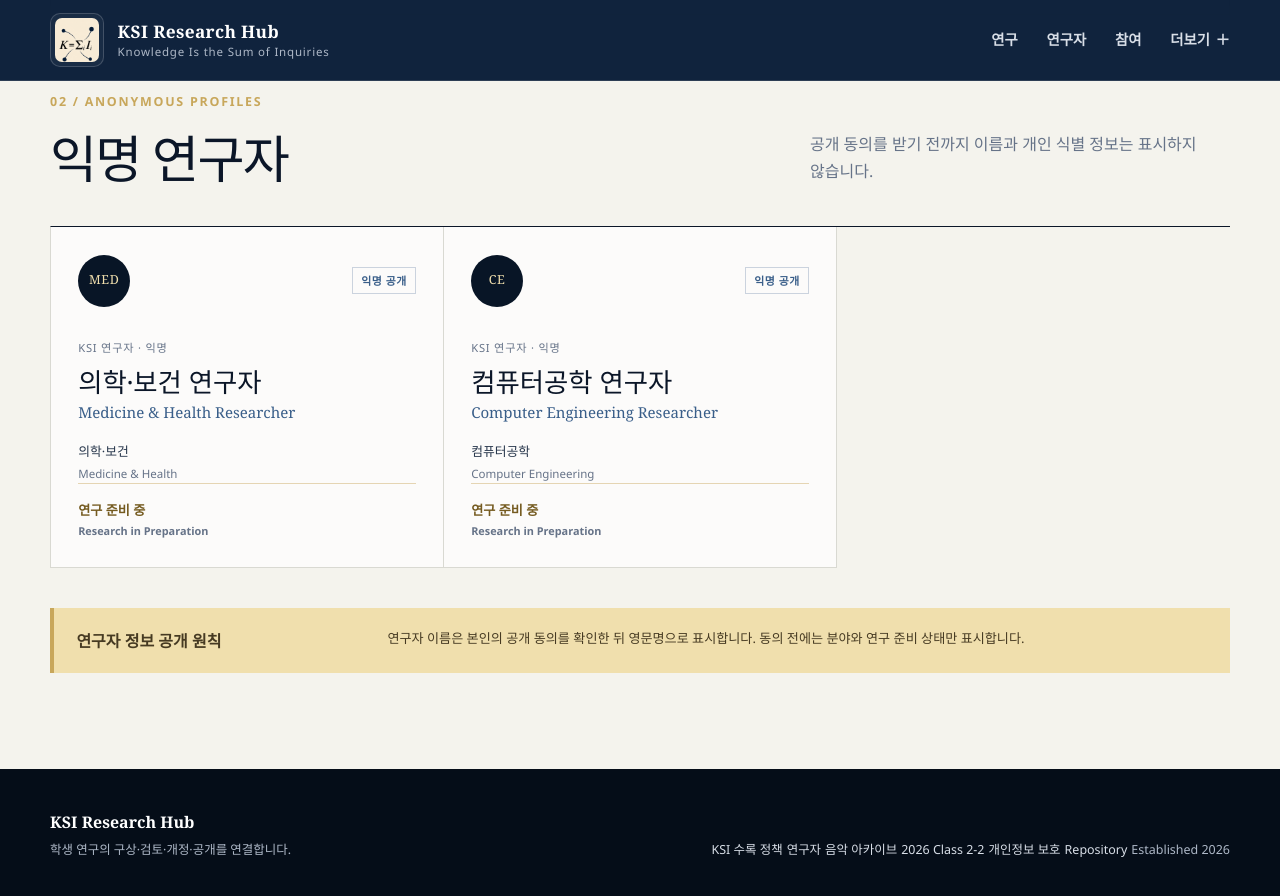
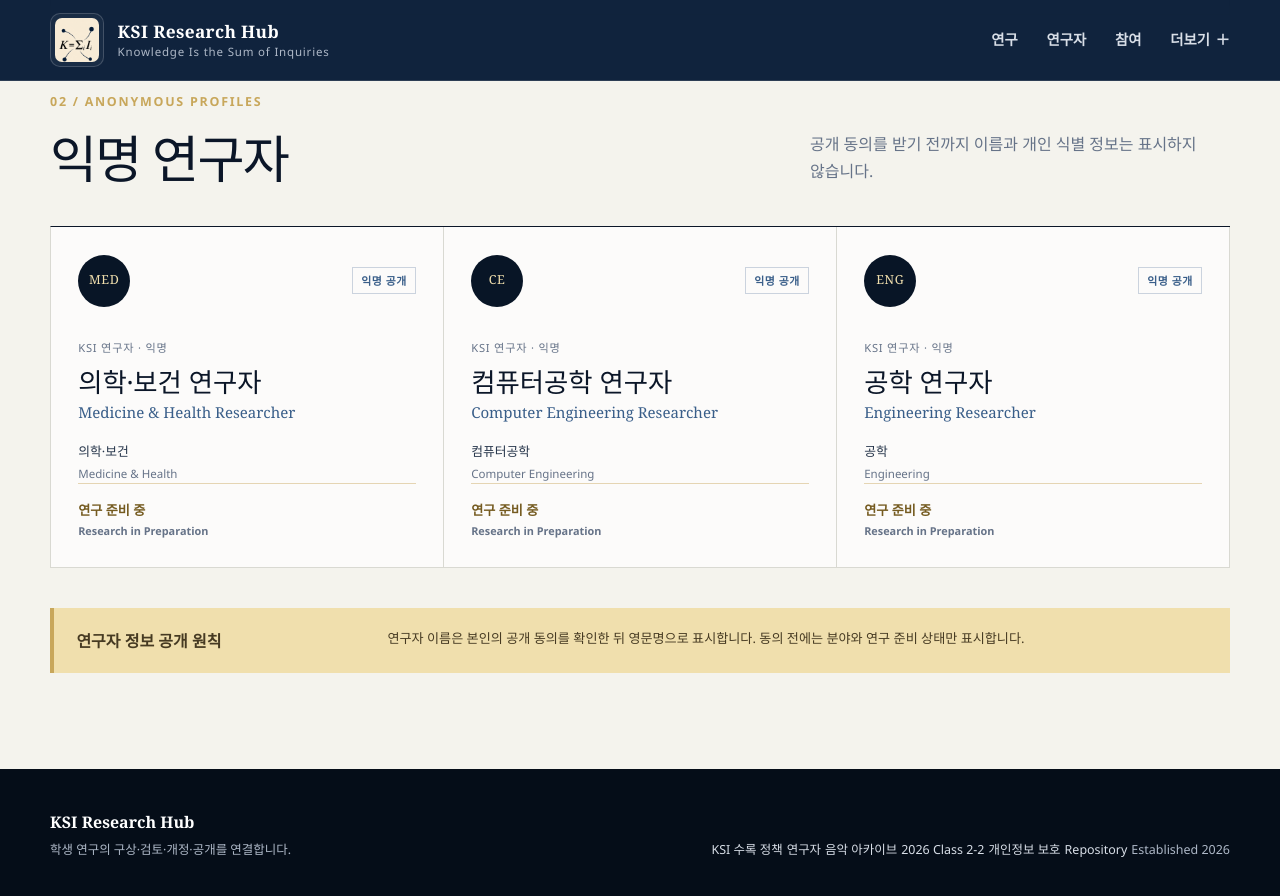
Before and after one commit to SunhoYoon-Hub/KSI-Research-Hub, a Jekyll site: the page built from docs/researchers.md, in a window 1280 px wide and 900 px high, scrolled down 1655 px. Shown: the top 896 px of the window. Built offline with Jekyll 4.4.1, drawn with Linux system fonts in a browser that asks for light colours.

Commit message:
Update docs/_data/researchers.yml for pandemic publication

```diff
--- a/docs/_data/researchers.yml
+++ b/docs/_data/researchers.yml
@@ -75,3 +75,18 @@
     - "컴퓨터공학"
   fields_en:
     - "Computer Engineering"
+
+- id: anonymous-engineering
+  name_ko: "공학 연구자"
+  name_en: "Engineering Researcher"
+  display_name: "공학 연구자"
+  role_ko: "KSI 연구자 · 익명"
+  role_en: "KSI Researcher · Anonymous"
+  anonymous: true
+  monogram: "ENG"
+  status_ko: "연구 준비 중"
+  status_en: "Research in Preparation"
+  fields:
+    - "공학"
+  fields_en:
+    - "Engineering"
```
